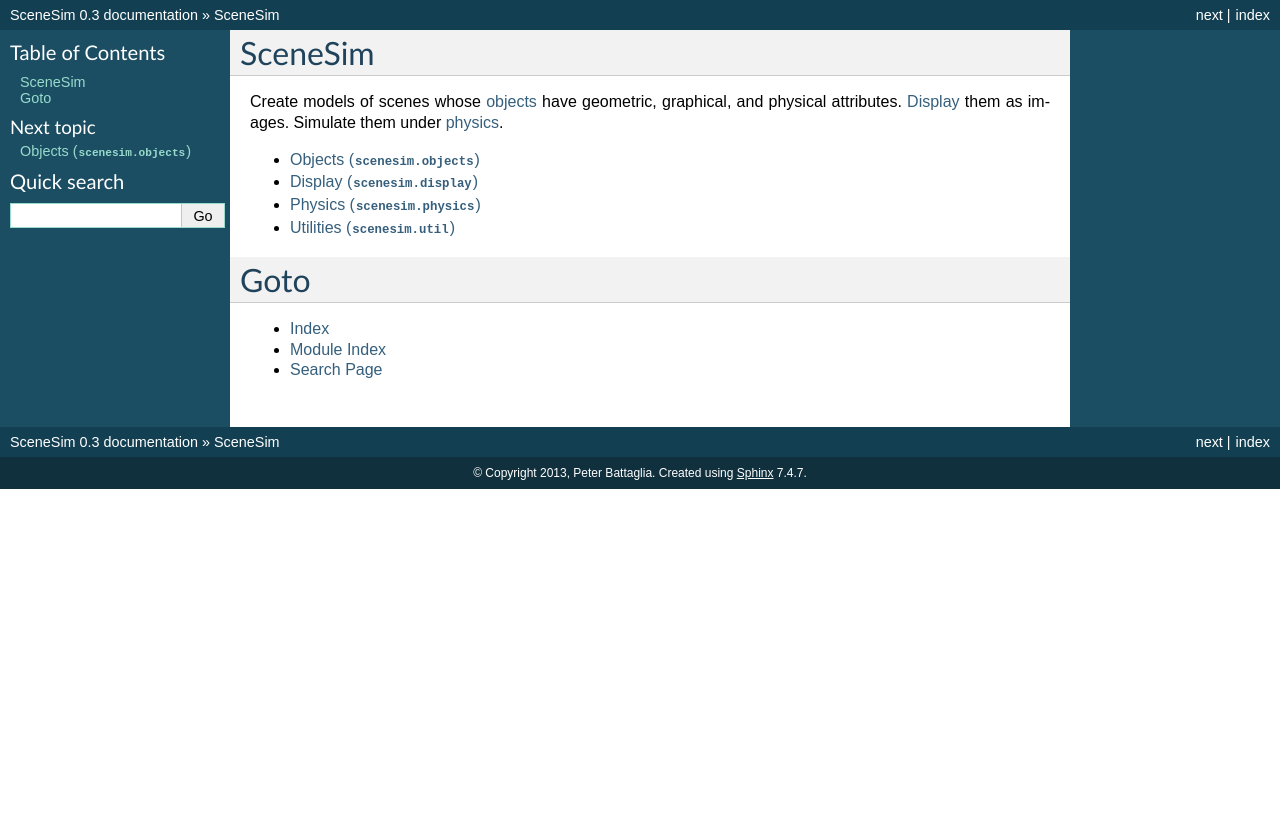
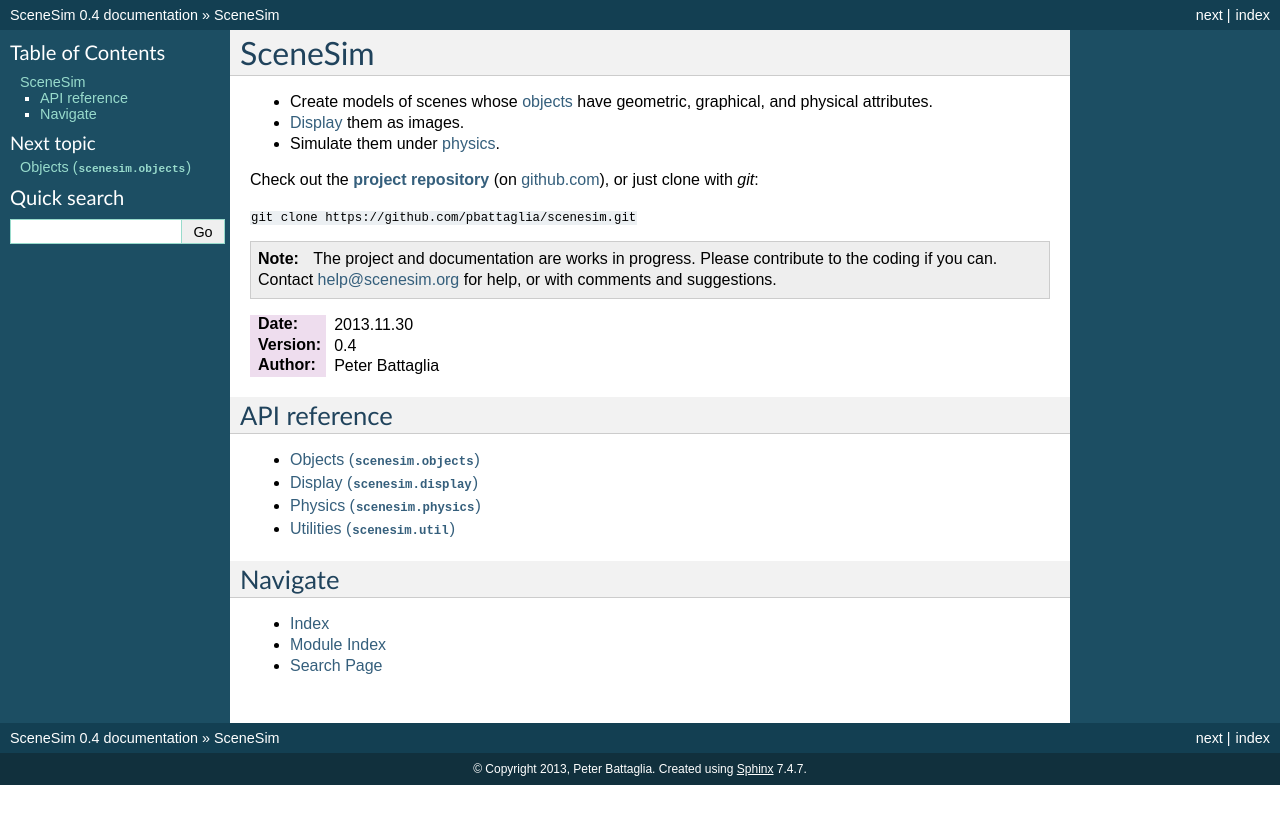
Before and after one commit to pbattaglia/scenesim, a Sphinx documentation site: the page built from doc/source/index.rst, in a window 1280 px wide. Shown: the top 824 px of the page. Built offline with Sphinx 7.4.7, drawn with Linux system fonts in a browser that asks for light colours.

Commit message:
More documentation updates.

```diff
--- a/doc/source/conf.py
+++ b/doc/source/conf.py
@@ -15,27 +15,6 @@
 import sys
 import os
 
-class Mock(object):
-    def __init__(self, *args, **kwargs):
-        pass
-
-    def __call__(self, *args, **kwargs):
-        return Mock()
-
-    @classmethod
-    def __getattr__(cls, name):
-        if name in ('__file__', '__path__'):
-            return '/dev/null'
-        elif name[0] == name[0].upper():
-            mockType = type(name, (), {})
-            mockType.__module__ = __name__
-            return mockType
-        else:
-            return Mock()
-
-MOCK_MODULES = ['panda3d.core']
-for mod_name in MOCK_MODULES:
-    sys.modules[mod_name] = Mock()
 
 # If extensions (or modules to document with autodoc) are in another directory,
 # add these directories to sys.path here. If the directory is relative to the
@@ -84,9 +63,9 @@
 # built documents.
 #
 # The short X.Y version.
-version = '0.3'
+version = '0.4'
 # The full version, including alpha/beta/rc tags.
-release = '0.3'
+release = '0.4'
 
 # The language for content autogenerated by Sphinx. Refer to documentation
 # for a list of supported languages.
--- a/doc/source/index.rst
+++ b/doc/source/index.rst
@@ -1,9 +1,29 @@
 SceneSim
 ========
 
-Create models of scenes whose :ref:`objects <objects>` have geometric,
-graphical, and physical attributes. :ref:`Display <display>` them as
-images. Simulate them under :ref:`physics <physics>`.
+- Create models of scenes whose :ref:`objects <objects>` have geometric, graphical, and physical attributes.
+- :ref:`Display <display>` them as images.
+- Simulate them under :ref:`physics <physics>`.
+
+.. |project repository| replace:: **project repository**
+.. _project repository: http://github.com/pbattaglia/scenesim
+
+Check out the |project repository|_ (on `github.com
+<http://github.com>`_), or just clone with *git*:
+
+| ``git clone https://github.com/pbattaglia/scenesim.git``
+
+.. note:: The project and documentation are works in progress. Please
+          contribute to the coding if you can. Contact
+          help@scenesim.org for help, or with comments and
+          suggestions.
+
+:Date: 2013.11.30
+:Version: 0.4
+:Author: Peter Battaglia
+
+API reference
+-------------
 
 .. toctree::
    :maxdepth: 4
@@ -14,8 +34,8 @@
    util/util
 
 
-Goto
-====
+Navigate
+--------
 
 * :ref:`genindex`
 * :ref:`modindex`
```
Also changed, not shown: 2 other files.
